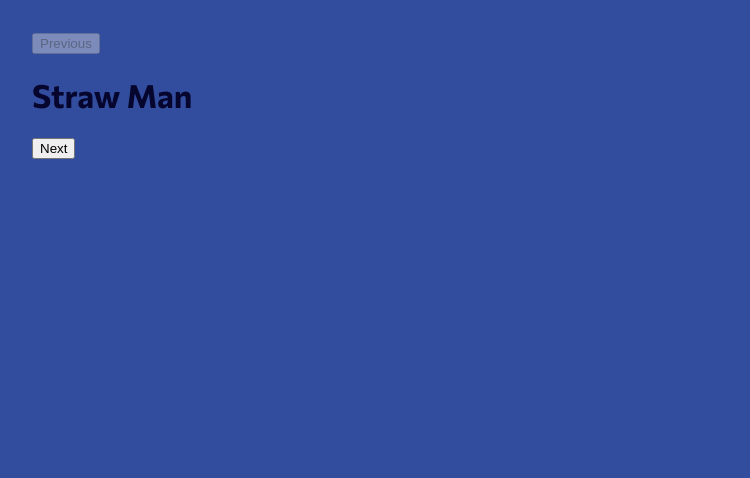
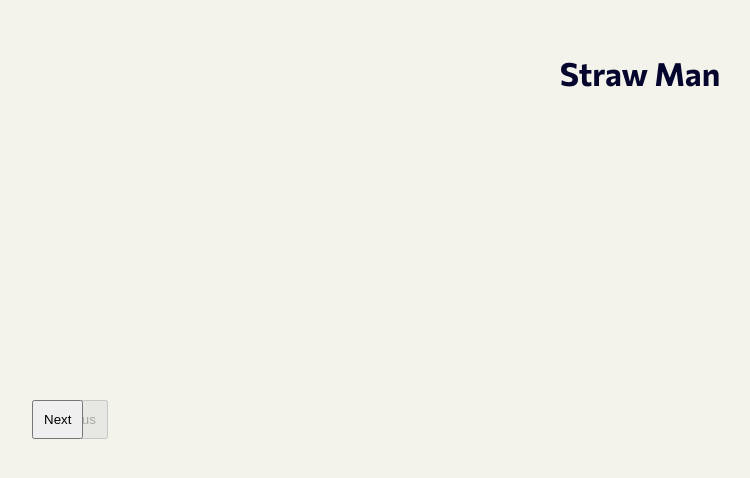
Before and after one commit to joysudo/logic-lab, a React (Vite) app: page /lesson/1 in a window 1280 px wide. Shown: the top 478 px of the page, without its empty margins (0-750 px from the left). Built offline with nearby package versions, Linux system fonts and the light colour scheme.

Commit message:
Add dynamic background with useEffect and style lesson page

```diff
--- a/src/App.jsx
+++ b/src/App.jsx
@@ -1,8 +1,18 @@
-import { Route, Switch } from 'wouter';
+import { React, useEffect } from 'react';
+import { Route, Switch, useLocation } from 'wouter';
 import Home from './pages/Home';
 import Lesson from './pages/Lesson';
 
 function App() {
+  const [location] = useLocation();
+  useEffect( () => {
+      if (location.startsWith('/lesson')) {
+        document.body.classList.add('lesson-page-background');
+      } else {
+        document.body.classList.remove('lesson-page-background');
+      }
+  }, [location]);
+
   return (
     <Switch>
       <Route path="/" component={Home} />
--- a/src/pages/Lesson.jsx
+++ b/src/pages/Lesson.jsx
@@ -98,9 +98,9 @@ export default function Lesson() {
       <button onClick={goPrev} disabled={isFirstSlide} className="slide-navigation">Previous</button>
       <div className="slide">
         {slides[currentSlide].content}
+        {isLastSlide && <a href="/" className='slide-complete'>Complete</a>}
       </div>
-      <button onClick={goNext} disabled={isLastSlide}>Next</button>
-    {isLastSlide && <a href="/" className='slide-complete'>Complete</a>}
+      <button onClick={goNext} disabled={isLastSlide} className="slide-navigation">Next</button>
     </div>
   );
 }
--- a/src/styles.css
+++ b/src/styles.css
@@ -1,15 +1,21 @@
 body {
     color: #06052d;
     font-family: 'Commissioner', sans-serif;
-    background: #334d9e;
+    background-color: #334d9e;
     margin: 2rem;
     /* align-items: center;
     justify-content: center; */
 }
 
+body.lesson-page-background {
+    background-color: #f3f3ec !important;
+}
+
 .placeholder-for-logo {
     color: white;
 }
+
+/* HOMEPAGE */
 .home-grid {
     display: grid;
     grid-template-columns: 1fr 3fr;
@@ -18,6 +24,7 @@ body {
     margin: 0 auto;
 }
 
+/* "lessons" means left column */
 .lessons-column {
     display: flex;
     flex-direction: column;
@@ -64,6 +71,7 @@ a:visited {
     box-shadow: 0 0.3rem 0.6rem rgba(0, 0, 0, 0.15);
 }
 
+/* "topics" means right column; maybe rebrand to "units"-card" */
 .topics-column {
     display: flex;
     flex-direction: column;
@@ -87,3 +95,32 @@ a:visited {
 .topics-card * {
     margin: 0;
 }
+
+/* lesson page */
+.slide-container {
+  display: flex;
+  justify-content: space-between;
+  align-items: center;
+  width: 100%;
+  position: relative;
+  background-color: #f3f3ec;
+}
+
+.slide-navigation {
+  padding: 10px 10px;
+  position: fixed;
+  top: 50%;
+  transform: translateY(- 50%);
+  z-index: 100;
+}
+
+.slide {
+  flex-grow: 1; /* take up all available space */
+  text-align: center;
+  padding: 0 20px;
+}
+
+.slide-complete {
+  display: block;
+  text-align: center;
+}
```
